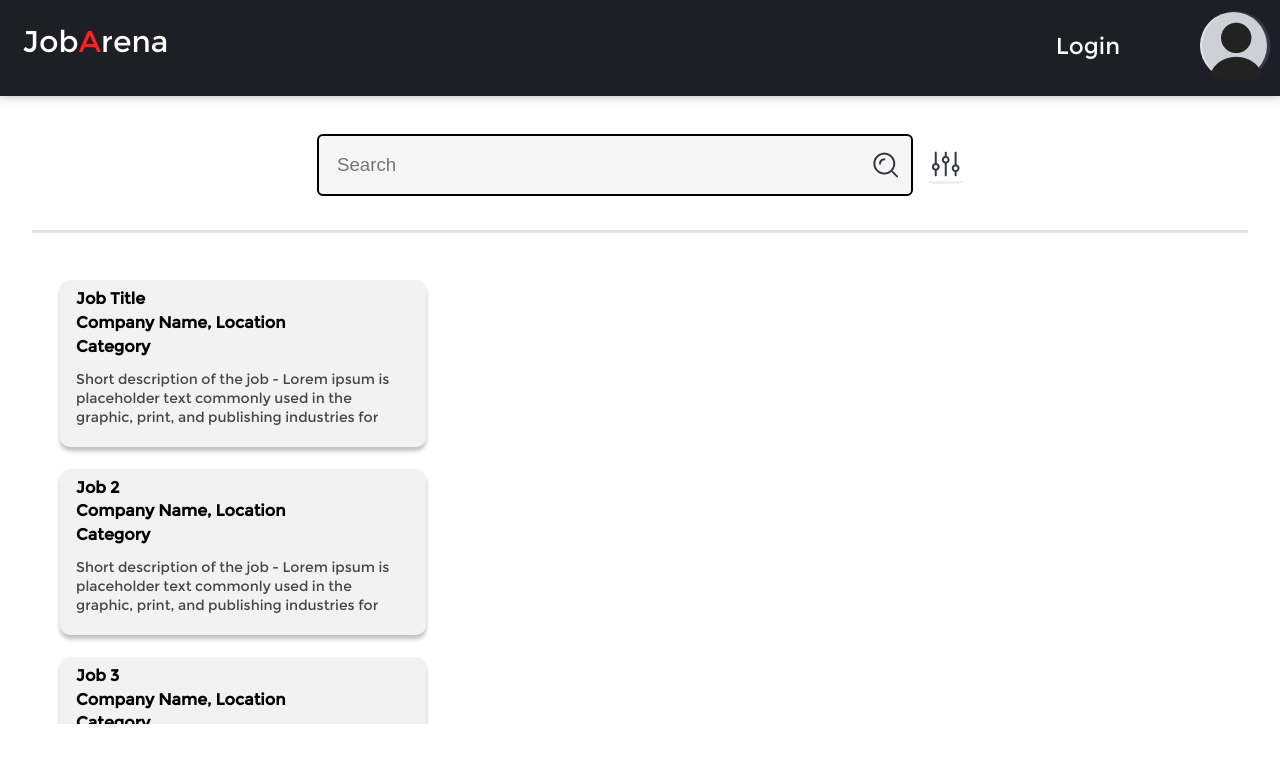
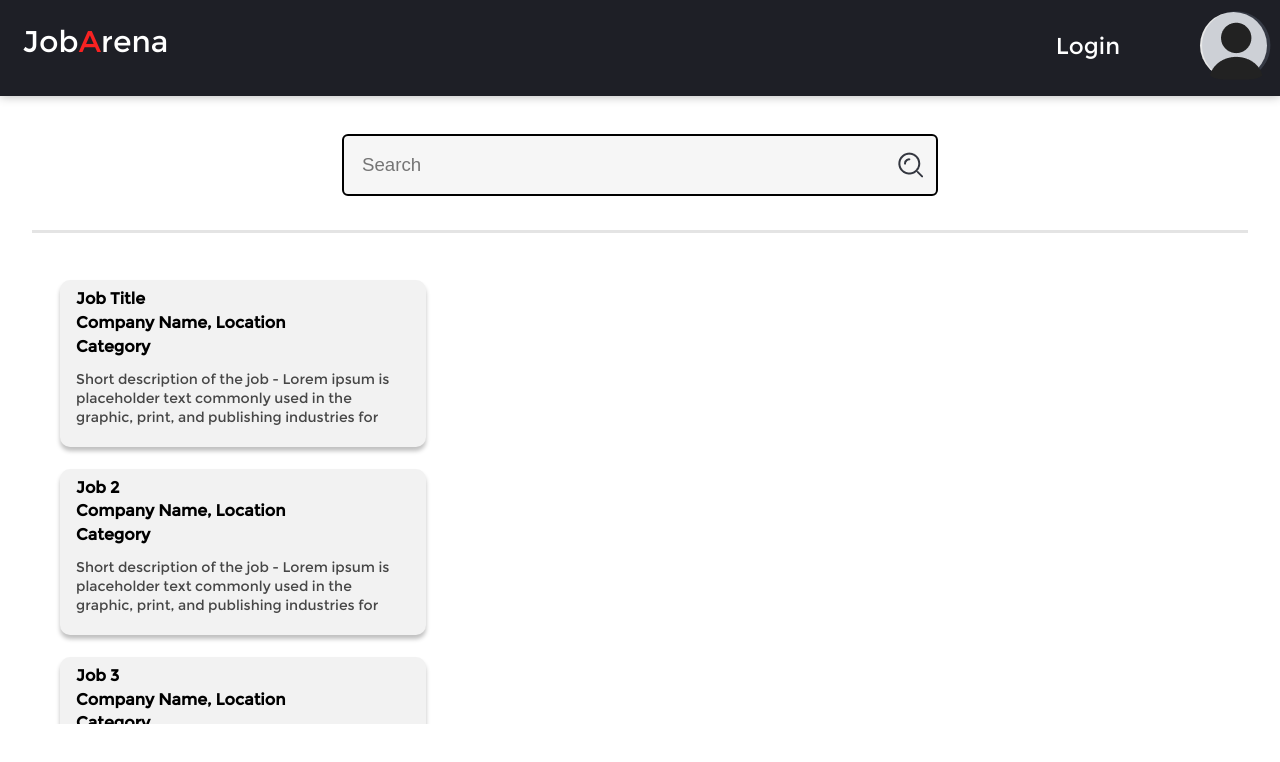
Before and after one commit to NVNTH99/JobArena, a React (Vite) app in the folder React/: page /home in a window 1280 px wide. Shown: the top 762 px of the page. Built offline with nearby package versions, Linux system fonts and the light colour scheme; no server answers.

Commit message:
filter removed

```diff
--- a/React/src/components/Search.jsx
+++ b/React/src/components/Search.jsx
@@ -37,7 +37,7 @@ function Search(){
         <section className="search-container">
                 <div>
                     <SearchBar  onSearch ={setSearchQuery}  />
-                    <Filter/>
+                    {/* <Filter/> */}
                 </div>
             <hr></hr>
         </section>
```
